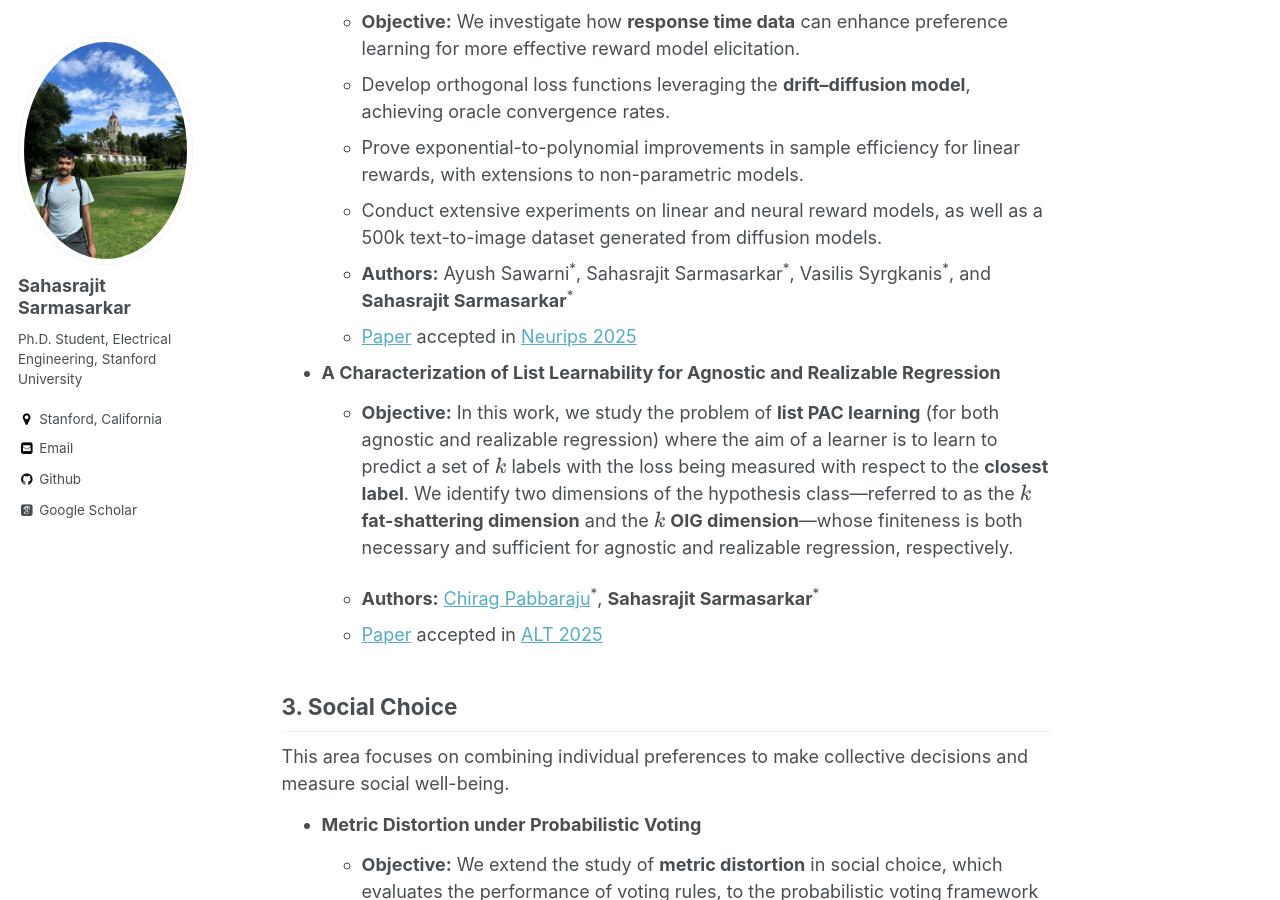
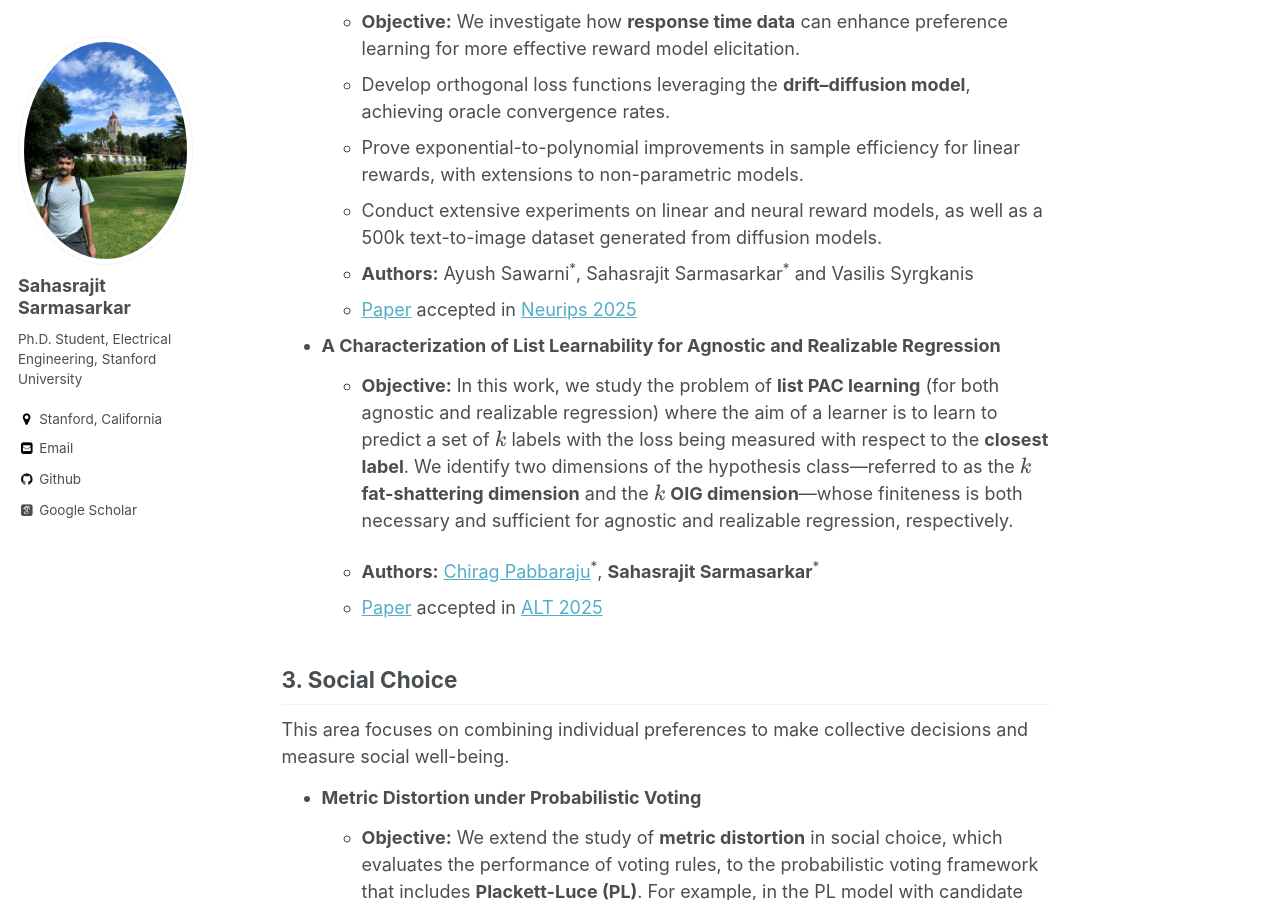
Before and after one commit to Sahasrajit123/Sahasrajit123.github.io, a Jekyll site: the page built from _pages/research.md, in a window 1280 px wide and 900 px high, scrolled down 1172 px. Built offline with Jekyll 4.4.1, drawn with Linux system fonts in a browser that asks for light colours; some web fonts are replaced; formulas are drawn with MathJax 3.

Commit message:
Updated with recent changes 25

```diff
--- a/_pages/research.md
+++ b/_pages/research.md
@@ -43,7 +43,7 @@ In this work, we focus on prediction of multiple $k$ items that maybe useful for
     * Develop orthogonal loss functions leveraging the **drift–diffusion model**, achieving oracle convergence rates.
     * Prove exponential-to-polynomial improvements in sample efficiency for linear rewards, with extensions to non-parametric models.
     * Conduct extensive experiments on linear and neural reward models, as well as a 500k text-to-image dataset generated from diffusion models.
-    * **Authors:** Ayush Sawarni<sup>*</sup>, Sahasrajit Sarmasarkar<sup>*</sup>, Vasilis Syrgkanis<sup>*</sup>, and **Sahasrajit Sarmasarkar**<sup>*</sup>
+    * **Authors:** Ayush Sawarni<sup>*</sup>, Sahasrajit Sarmasarkar<sup>*</sup> and Vasilis Syrgkanis
     * [Paper](https://arxiv.org/pdf/2505.22820) accepted in [Neurips 2025](https://neurips.cc/Conferences)
 
 - **A Characterization of List Learnability for Agnostic and Realizable Regression**
```
